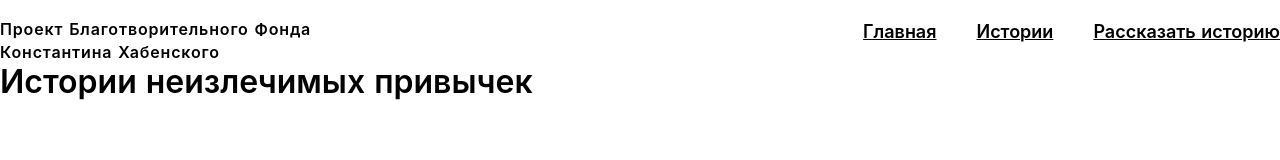
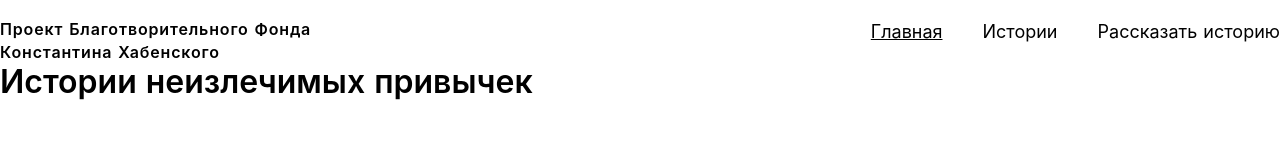
Before and after one commit to sanyamaks/nuxt-training, a Nuxt app: page / in a window 1280 px wide. Shown: the top 160 px of the page. Built offline with nearby package versions, Linux system fonts and the light colour scheme.

Commit message:
Поправил косяки в хедере

```diff
--- a/components/Menu.vue
+++ b/components/Menu.vue
@@ -16,10 +16,16 @@ export default {};
   font-size: 18px;
   line-height: 24px;
   color: #000000;
+  text-decoration: none;
+  font-weight: normal;
+}
+.menu__link:hover {
+  color: #121212;
+  opacity: 0.8;
 }
 
 .menu__link:last-of-type {
-  padding-right: 0px;
+  padding-right: 0;
 }
 
 .menu__link:first-of-type {
```
